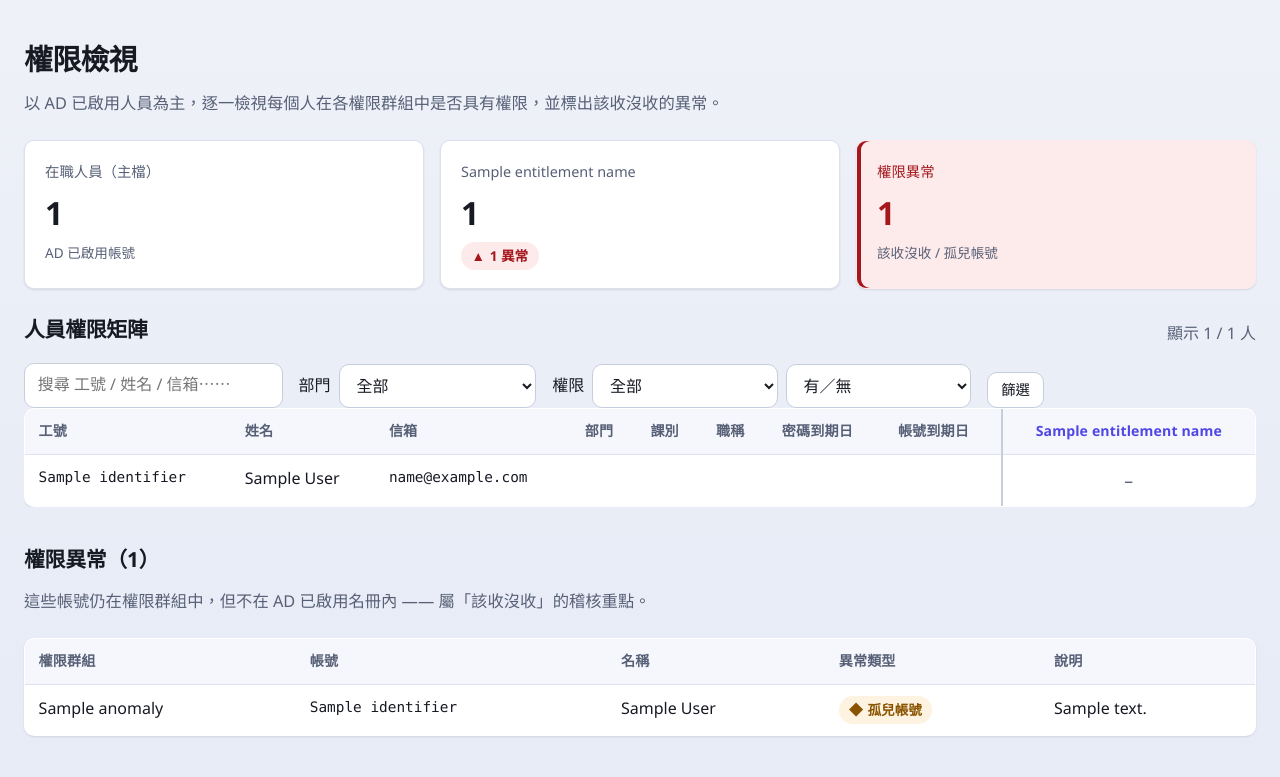
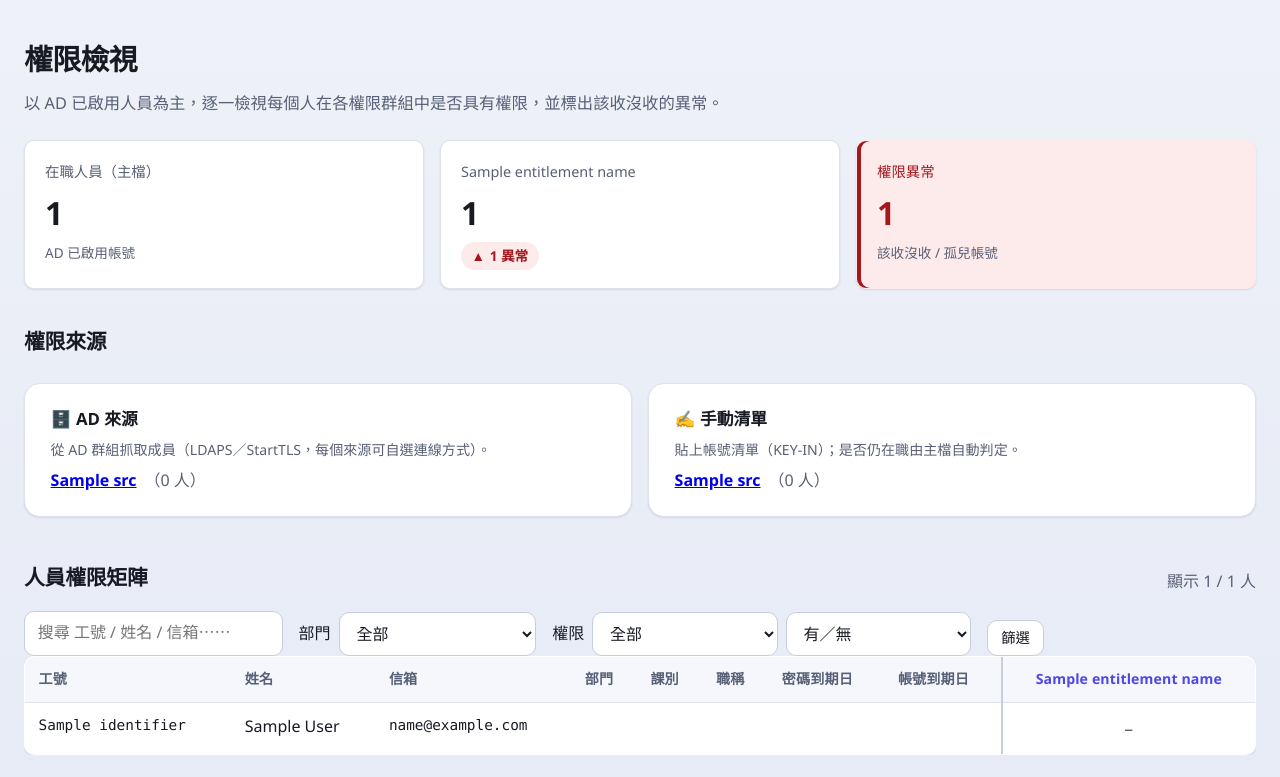
Before and after one commit to zzx789654/contorell, a FastAPI app: template app/web/templates/review.html in a window 1280 px wide. Shown: the top 777 px of the page. Run offline with FastAPI, Linux system fonts and the light colour scheme; the template is opened without the code that fills it: most values are stand-ins (such as "Sample title", 1, 10 or a date in 2020); parts of the project's set-up code (start-up, migrations or seed data) failed here and were passed over.

Commit message:
feat(review): 權限來源分類（AD 來源／手動清單）+ 新增入口（Round 9 B）
依使用者需求（6 點中的 1、5，並釐清 2）：
- #1 分類：權限檢視首頁新增「權限來源」區塊，依型態分為
  🗄️ AD 來源（LDAP/API）與 ✍️ 手動清單（File/KEY-IN），各列出來源與人數/異常數、連到分頁
- #5 新增入口：「＋ 新增 AD 群組」連到既有 /sources LDAP 建立表單（DRY，重用成熟表單）；
  「＋ 手動新增清單」連到 /review/manual
- #2 LDAP/LDAPS：既有 /sources LDAP 表單已支援「每個來源自選 LDAPS(636) 或 StartTLS(389)」
  且強制加密、拒絕明文（NFR-04）——使用者要的「每來源自選」已滿足；真正未加密明文
  屬安全政策放寬，保留為需確認的選項，未預設開啟（見 lessons L-40）

驗證：全套 426 passed、coverage 79.59%、ruff/format/bandit 全綠；實跑截圖確認分類與入口。

Co-Authored-By: Claude Opus 4.8 <noreply@anthropic.com>
Claude-Session: https://claude.ai/code/session_01S1U19d3HgcW5AMFGmtQ1xP

```diff
--- a/app/web/static/style.css
+++ b/app/web/static/style.css
@@ -951,3 +951,9 @@ textarea:focus { border-color: var(--primary); }
 .save-status { font-size: 0.8rem; color: var(--ok-text); white-space: nowrap; }
 .save-status .saved-flag { margin: 0; }
 .filter-form select, .filter-form input[type="search"] { min-height: 40px; }
+
+/* --- 權限來源分類清單（Round 9 B） --- */
+.source-chips { list-style: none; margin: 0.5rem 0 0; padding: 0; display: flex; flex-direction: column; gap: 0.4rem; }
+.source-chips li { display: flex; align-items: baseline; gap: 0.5rem; flex-wrap: wrap; }
+.source-chips a { font-weight: 600; }
+.source-chips .risk-high { color: var(--risk-high-text); font-weight: 600; }
--- a/app/web/templates/review.html
+++ b/app/web/templates/review.html
@@ -59,6 +59,50 @@
       <ul>{% for w in s.warnings %}<li>{{ w }}</li>{% endfor %}</ul>
     </div>
   {% endif %}
+
+  {# 權限來源分類（規格第 1、5 點）：AD 來源 vs 手動清單 #}
+  <h2>權限來源</h2>
+  <div class="summary-cards">
+    <section class="tool-card">
+      <div class="page-header">
+        <h3 style="margin:0">🗄️ AD 來源</h3>
+        {% if user.is_admin %}<a href="/sources/new" class="btn btn-small">＋ 新增 AD 群組</a>{% endif %}
+      </div>
+      <p class="field-hint">從 AD 群組抓取成員（LDAPS／StartTLS，每個來源可自選連線方式）。</p>
+      {% if ad_sources %}
+        <ul class="source-chips">
+          {% for src in ad_sources %}
+            <li>
+              <a href="/review/source/{{ src.id }}">{{ src.name }}</a>
+              <span class="muted">（{{ s.granted_counts.get(src.name, 0) }} 人{% if s.anomaly_counts.get(src.name, 0) %}・<span class="risk-high">{{ s.anomaly_counts[src.name] }} 異常</span>{% endif %}）</span>
+            </li>
+          {% endfor %}
+        </ul>
+      {% else %}
+        <p class="muted">尚無 AD 來源權限群組。</p>
+      {% endif %}
+    </section>
+
+    <section class="tool-card">
+      <div class="page-header">
+        <h3 style="margin:0">✍️ 手動清單</h3>
+        {% if user.is_admin %}<a href="/review/manual" class="btn btn-small">＋ 手動新增清單</a>{% endif %}
+      </div>
+      <p class="field-hint">貼上帳號清單（KEY-IN）；是否仍在職由主檔自動判定。</p>
+      {% if manual_sources %}
+        <ul class="source-chips">
+          {% for src in manual_sources %}
+            <li>
+              <a href="/review/source/{{ src.id }}">{{ src.name }}</a>
+              <span class="muted">（{{ s.granted_counts.get(src.name, 0) }} 人{% if s.anomaly_counts.get(src.name, 0) %}・<span class="risk-high">{{ s.anomaly_counts[src.name] }} 異常</span>{% endif %}）</span>
+            </li>
+          {% endfor %}
+        </ul>
+      {% else %}
+        <p class="muted">尚無手動清單。</p>
+      {% endif %}
+    </section>
+  </div>
 
   {# 主矩陣：人員 × 權限 #}
   <div class="toolbar">
```
Also changed, not shown: app/web/routes.py (+12 -5 lines), lessons.md (+10 -0 lines).
